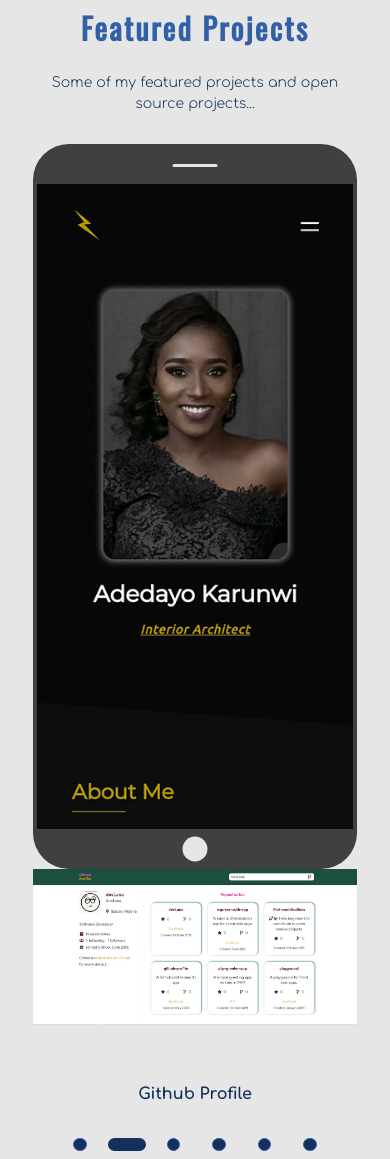
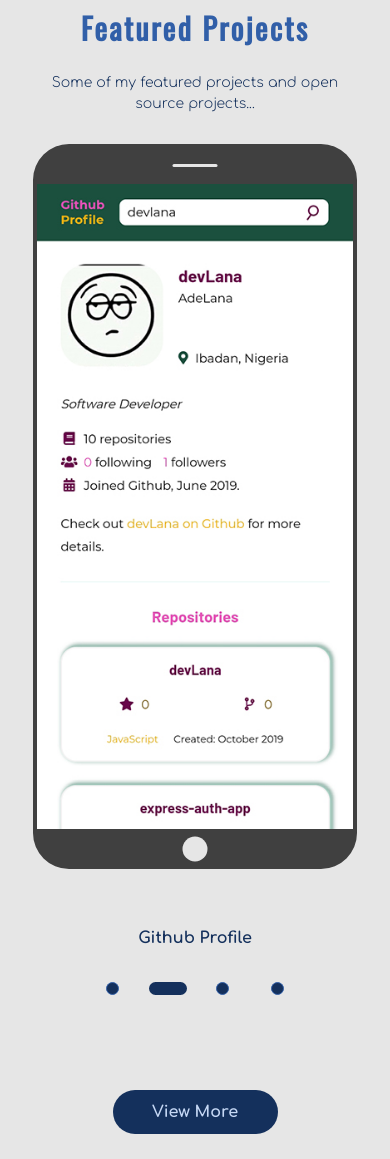
Before and after one commit to AdeLana-O/adelana, a Gatsby site in the folder v2/: page / in a window 390 px wide. Shown: the part 1125-2284 px from the top of the page. Built offline with nearby package versions, Linux system fonts and the light colour scheme; Gatsby itself is replaced by a stand-in of ours.

Commit message:
bug fix on screen size

```diff
--- a/v2/src/components/Work.jsx
+++ b/v2/src/components/Work.jsx
@@ -7,11 +7,11 @@
   const [width, setWidth] = useState();
 
   useEffect(() => {
-    setWidth(window.screen.width);
+    const screenSize = () => {
+      setWidth(window.innerWidth);
+    };
 
-    const screenSize = () => {
-      setWidth(window.screen.width);
-    };
+    setWidth(window.innerWidth);
 
     window.addEventListener("resize", screenSize);
 
@@ -31,10 +31,10 @@
             <p>Some of my featured projects and open source projects...</p>
           </div>
           <div className="work__slide__images">
-            {width >= 768 ? (
+            {width < 768 ? (
+              <WorkMobile images={allFile.edges} />
+            ) : (
               <WorkLarge images={allFile.edges} />
-            ) : (
-              <WorkMobile images={allFile.edges} />
             )}
           </div>
           <div className="work__footer">
```
